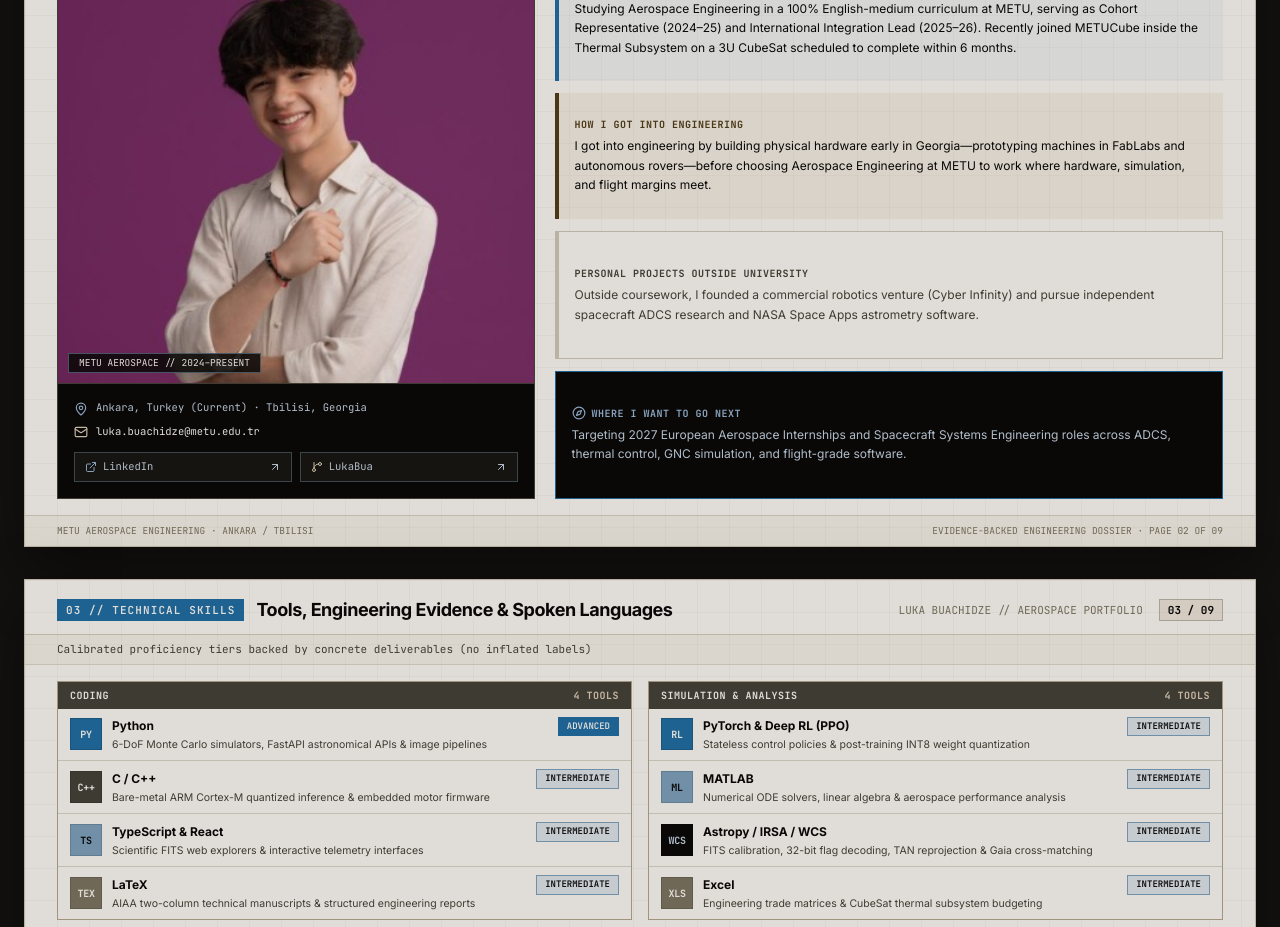
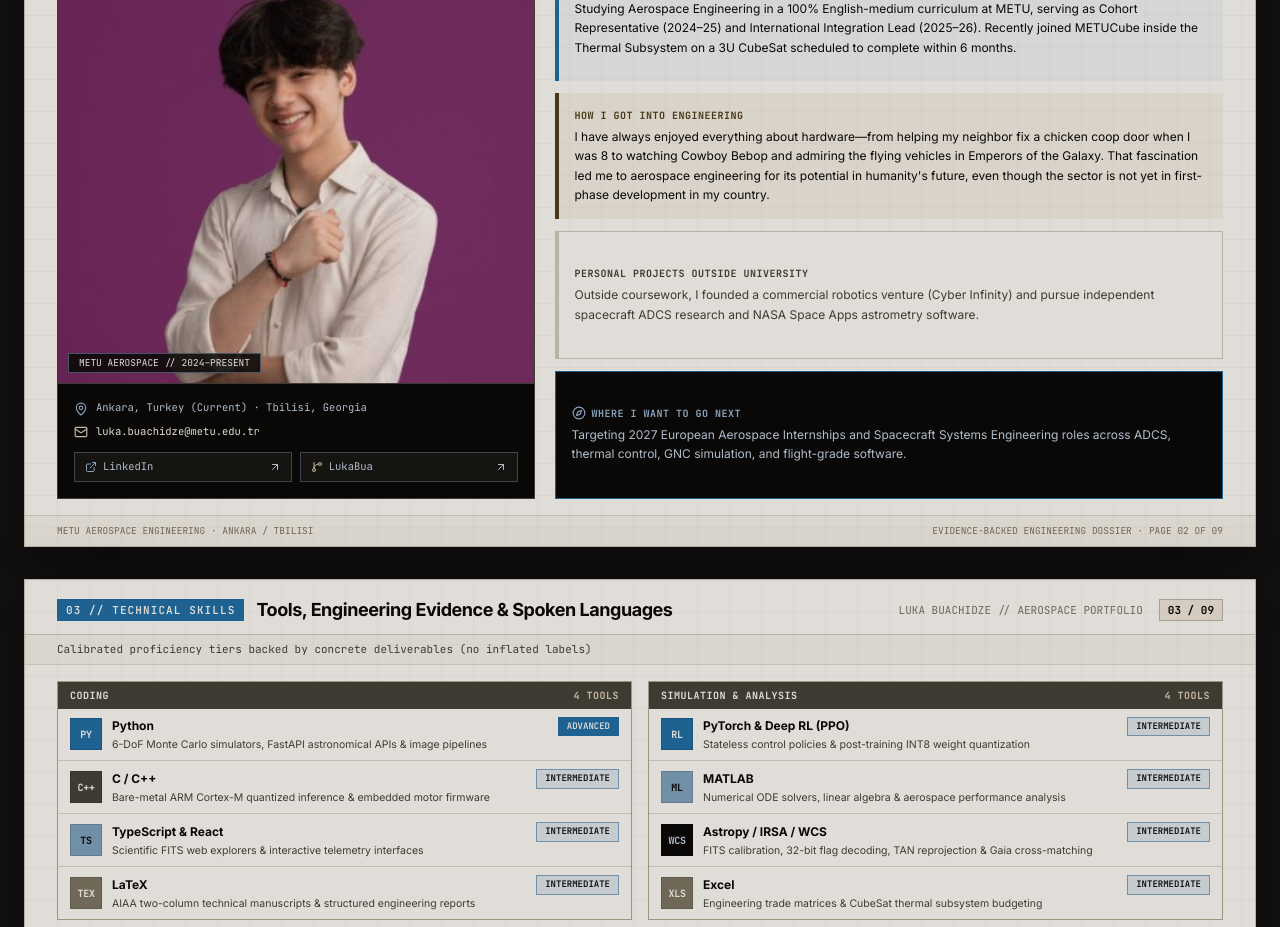
Before and after one commit to LukaBua/luka-portfolio, a React (Vite) app: page / in a window 1280 px wide. Shown: the part 960-1887 px from the top of the page. Built offline with nearby package versions, Linux system fonts and the light colour scheme.

Commit message:
content: update Page 2 origin story with personal narrative

```diff
--- a/src/data/portfolioData.ts
+++ b/src/data/portfolioData.ts
@@ -26,7 +26,7 @@ export const PROFILE = {
   linkedinUrl: 'https://linkedin.com/in/lukabuachidze',
   linkedinHandle: 'linkedin.com/in/lukabuachidze',
   originStory:
-    'I got into engineering by building physical hardware early in Georgia—prototyping machines in FabLabs and autonomous rovers—before choosing Aerospace Engineering at METU to work where hardware, simulation, and flight margins meet.',
+    "I have always enjoyed everything about hardware—from helping my neighbor fix a chicken coop door when I was 8 to watching Cowboy Bebop and admiring the flying vehicles in Emperors of the Galaxy. That fascination led me to aerospace engineering for its potential in humanity's future, even though the sector is not yet in first-phase development in my country.",
   currentRoleNote:
     'Studying Aerospace Engineering in a 100% English-medium curriculum at METU, serving as Cohort Representative (2024–25) and International Integration Lead (2025–26). Recently joined METUCube inside the Thermal Subsystem on a 3U CubeSat scheduled to complete within 6 months.',
   outsideProjectsNote:
```
